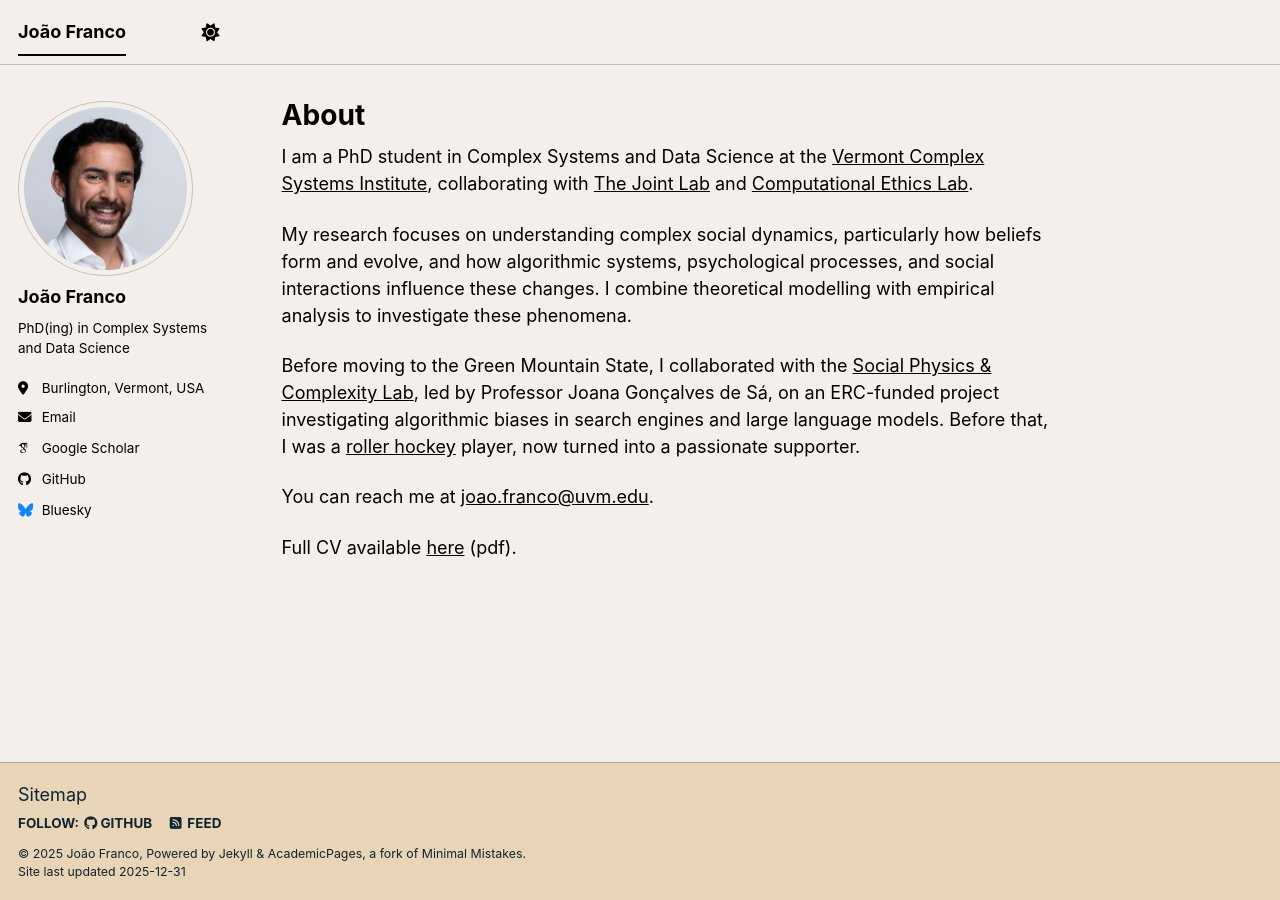
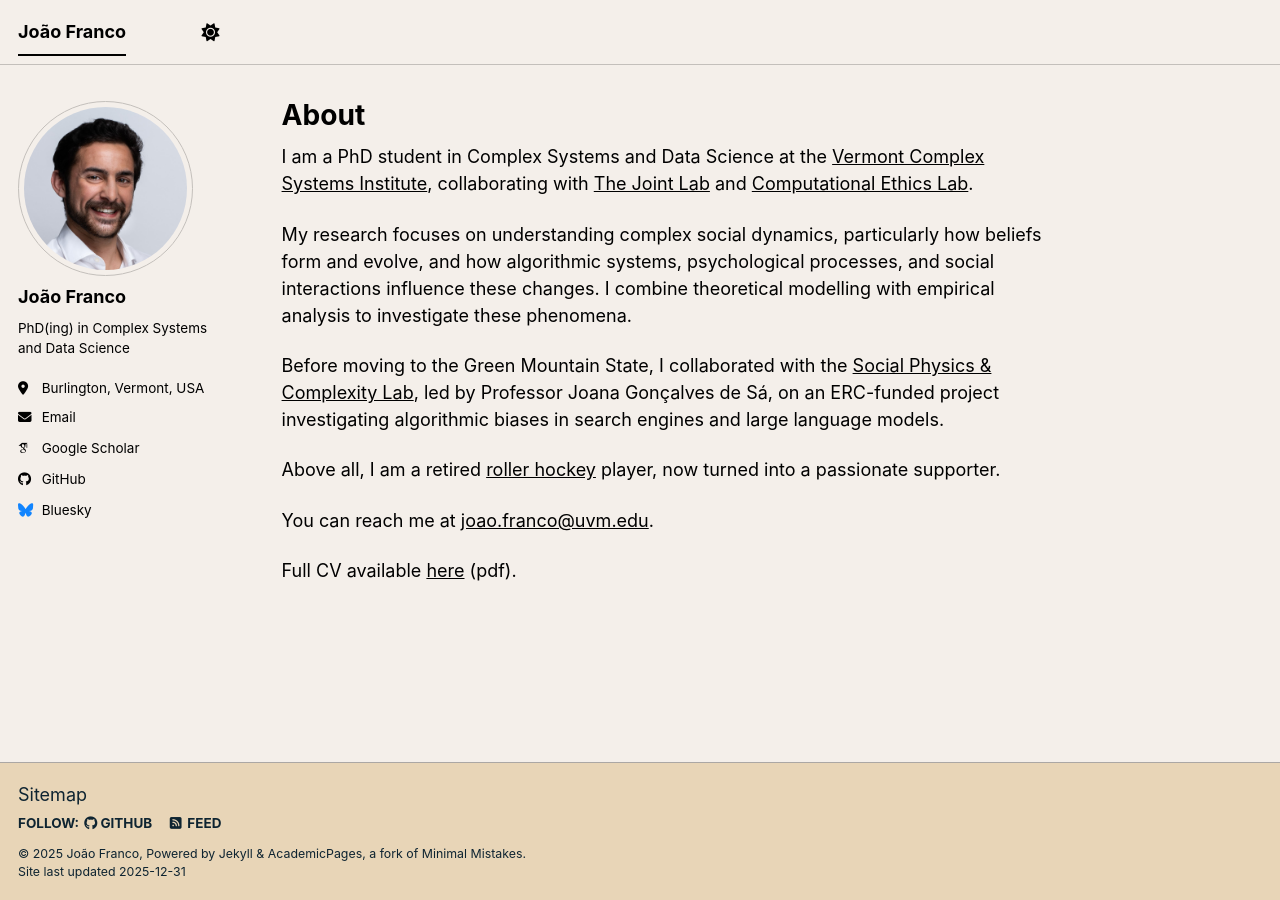
Before and after one commit to OkFranco/okfranco.github.io, a Jekyll site: the page built from _pages/about.md, in a window 1280 px wide. Built offline with Jekyll 4.4.1, drawn with Linux system fonts in a browser that asks for light colours; some web fonts are replaced; a script bundle is joined from its source files by our own code; library files that are not in the unit come from our copies.

Commit message:
update_about

```diff
--- a/_pages/about.md
+++ b/_pages/about.md
@@ -13,7 +13,9 @@ I am a PhD student in Complex Systems and Data Science at the [Vermont Complex S
 
 My research focuses on understanding complex social dynamics, particularly how beliefs form and evolve, and how algorithmic systems, psychological processes, and social interactions influence these changes. I combine theoretical modelling with empirical analysis to investigate these phenomena.
 
-Before moving to the Green Mountain State, I collaborated with the [Social Physics & Complexity Lab](https://socialcomplexity.eu/), led by Professor Joana Gonçalves de Sá, on an ERC-funded project investigating algorithmic biases in search engines and large language models. Before that, I was a [roller hockey](https://www.youtube.com/watch?v=qx1tXLwHNU0) player, now turned into a passionate supporter.
+Before moving to the Green Mountain State, I collaborated with the [Social Physics & Complexity Lab](https://socialcomplexity.eu/), led by Professor Joana Gonçalves de Sá, on an ERC-funded project investigating algorithmic biases in search engines and large language models.
+
+Above all, I am a retired [roller hockey](https://www.youtube.com/watch?v=qx1tXLwHNU0) player, now turned into a passionate supporter.
 
 You can reach me at [joao.franco@uvm.edu](mailto: joao.franco@uvm.edu).
 
```
